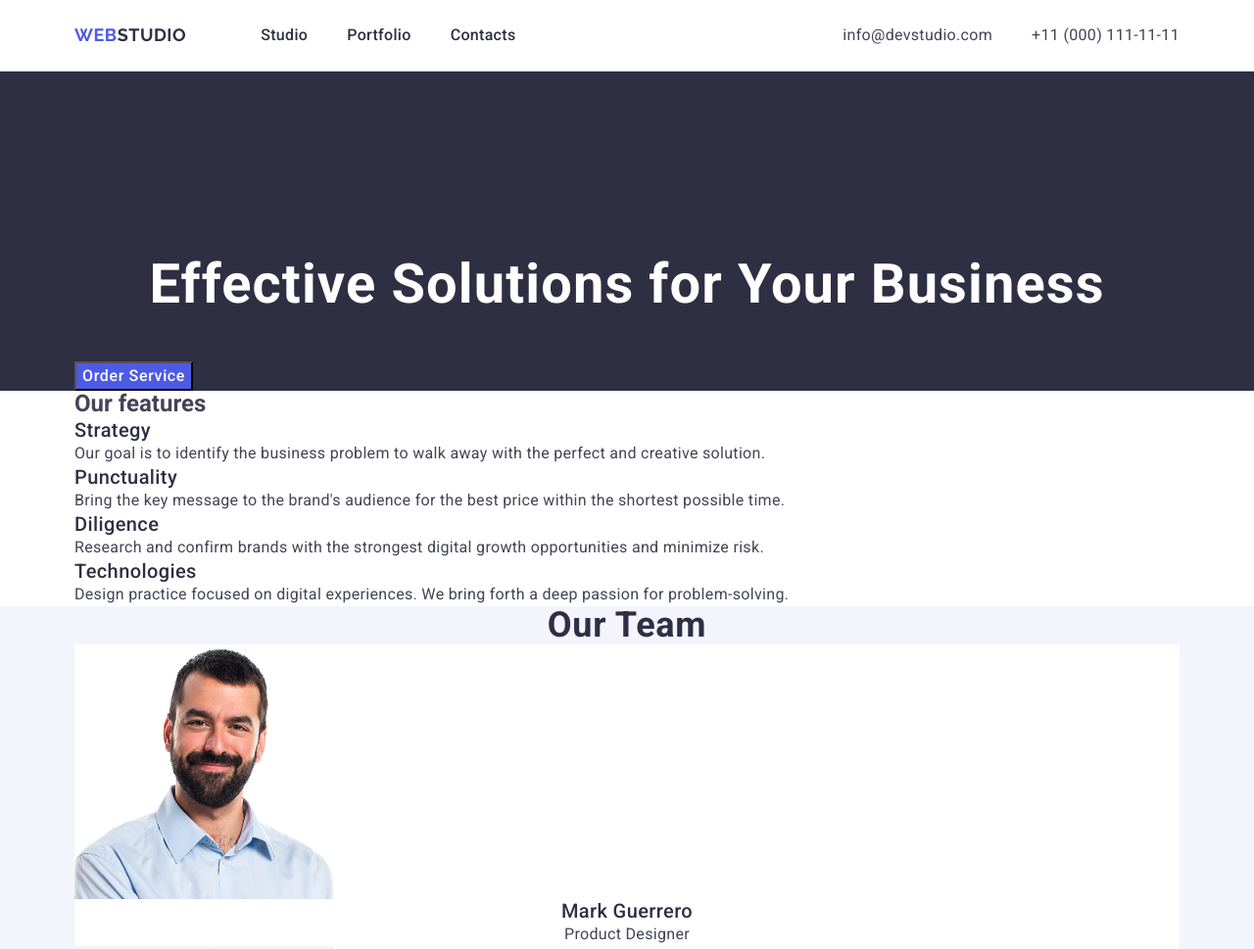
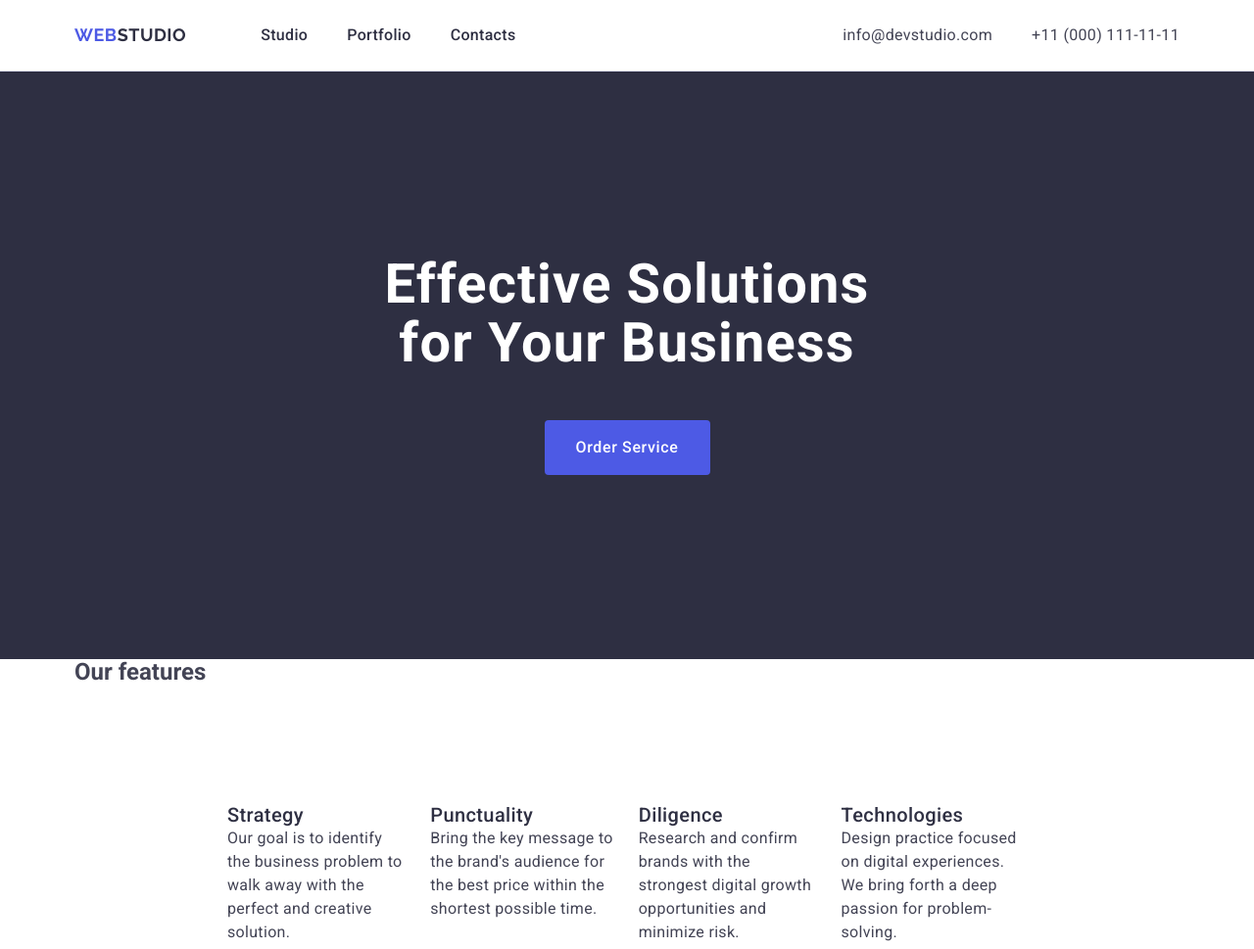
Before and after one commit to Boris-Moskalenko/goit-markup-hw-03, a plain HTML site: page index.html in a window 1280 px wide. Shown: the top 969 px of the page at 98% size. Drawn offline with nearby package versions, Linux system fonts and the light colour scheme.

Commit message:
add changes to features section

```diff
--- a/css/styles.css
+++ b/css/styles.css
@@ -103,11 +103,12 @@ color: #404bbf
 
 .hero {
     background-color: #2E2F42;
+    padding: 188px 0;
 }
 .hero-title {
-    padding-top: 188px;
     padding-bottom: 48px;
     margin: 0 auto;
+    max-width: 500px;
     font-size: 56px;
     line-height: 1.07;
     letter-spacing: 0.02em;
@@ -115,6 +116,12 @@ background-color: #2E2F42;
     color: #ffffff;
 }
 .hero-btn {
+    display: block;
+    margin: 0 auto;
+    border-radius: 4px;
+    min-width: 169px;
+    height: 56px;
+    border: none;
     font-weight: 500;
     font-size: 16px;
     line-height: 1.5;
@@ -129,6 +136,14 @@ background-color: #404bbf;
 }
 /* -----------------------------------------------FEATURES----------------------------------------------------- */
 
+.features-list {
+    display: flex;
+    gap: 24px;
+    padding: 120px 156px;
+}
+.features-item {
+    width: calc((100%-72px)/4);
+}
 .features-subtitle {
     font-weight: 500;
     font-size: 20px;
--- a/index.html
+++ b/index.html
@@ -47,7 +47,7 @@
             </div>
         </section>
         <section class="features">
-            <div class="container">
+            <div class="container features-container">
                 <h2>Our features</h2>
                 <ul class="features-list">
                     <li class="features-item">
```
Lines whose indentation alone changed are shown as unchanged.
